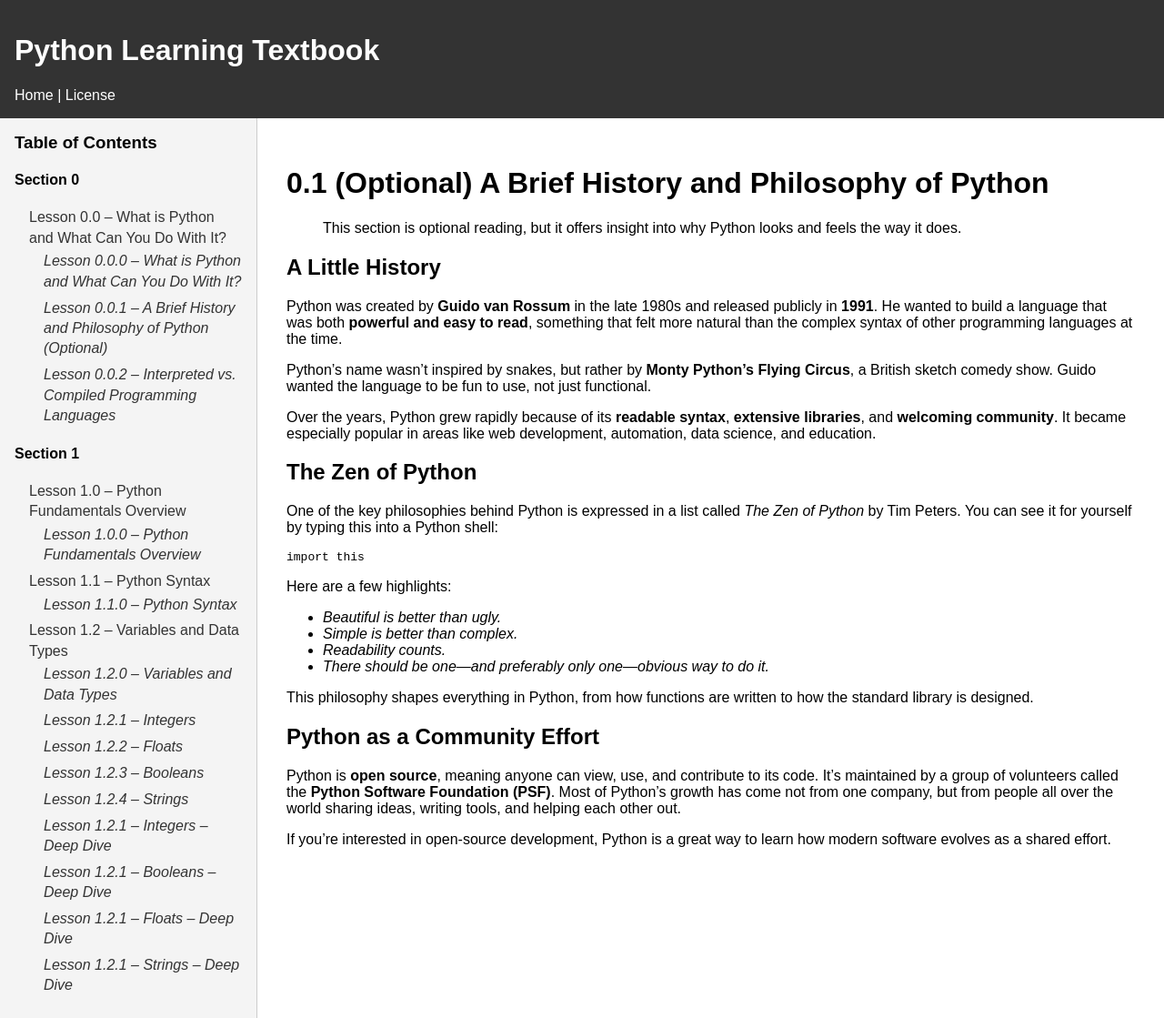
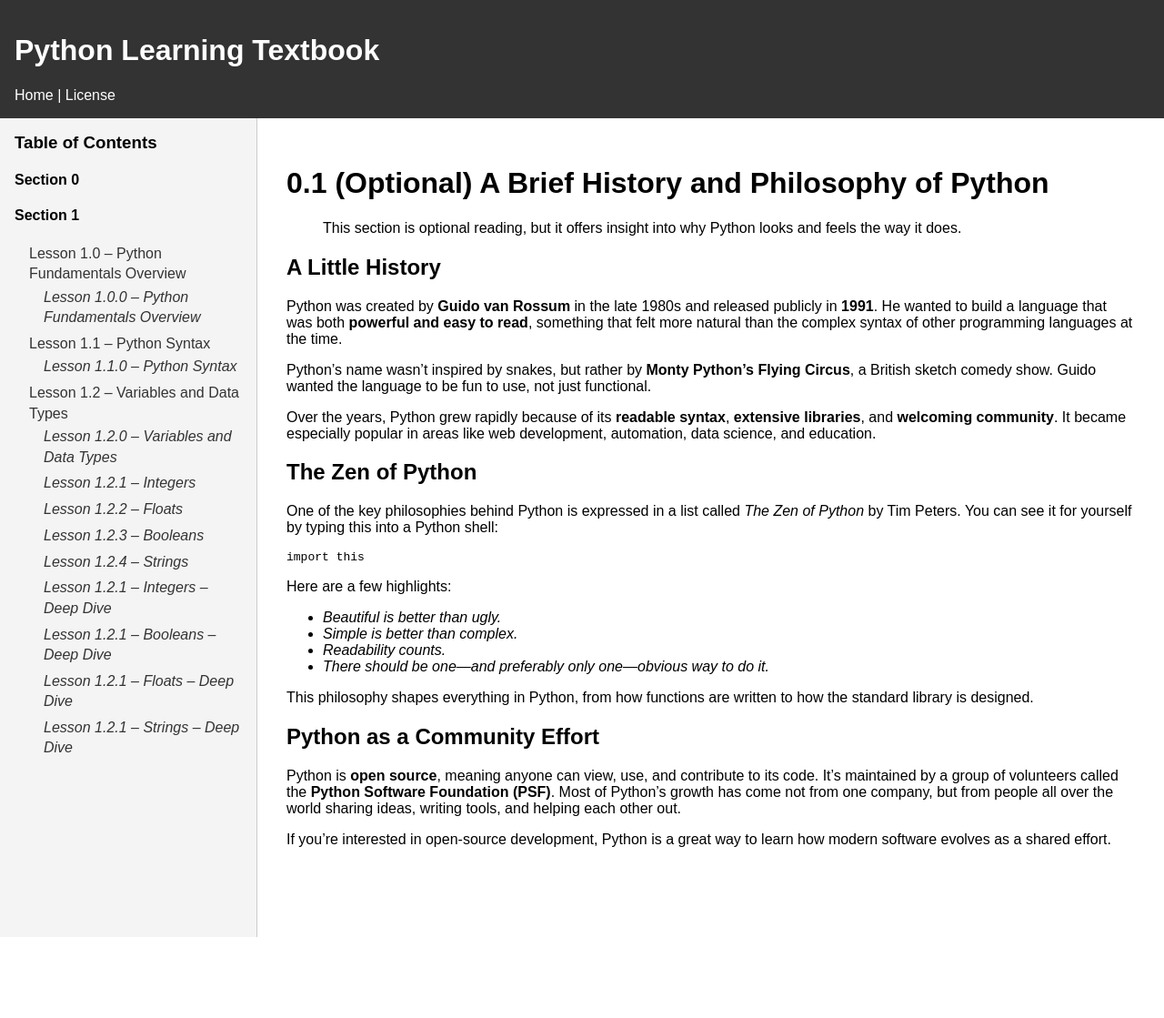
Before and after one commit to TrickyHandz/Python-Book, a Jekyll site: the page built from docs/_lessons/0/0-1.md, in a window 1280 px wide. Shown: the whole page at 91% size. Built offline with Jekyll 4.4.1, drawn with Linux system fonts in a browser that asks for light colours; after the commit the page ends 1030 px from its top, so only the background shows below that.

Commit message:
Front Matter Changes

```diff
--- a/docs/_lessons/0/0-0.md
+++ b/docs/_lessons/0/0-0.md
@@ -3,7 +3,6 @@
 title: "What is Python and What Can You Do With It?"
 section: 0
 lesson: 0
-sublesson: 0
 order: 0
 ---
 
--- a/docs/_lessons/0/0-1.md
+++ b/docs/_lessons/0/0-1.md
@@ -2,8 +2,7 @@
 layout: default
 title: "A Brief History and Philosophy of Python (Optional)"
 section: 0
-lesson: 0
-sublesson: 1
+lesson: 1
 order: 1
 ---
 
--- a/docs/_lessons/0/0-2.md
+++ b/docs/_lessons/0/0-2.md
@@ -2,8 +2,7 @@
 layout: default
 title: "Interpreted vs. Compiled Programming Languages"
 section: 0
-lesson: 0
-sublesson: 2
+lesson: 2
 order: 2
 ---
 
```
